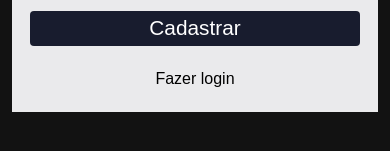
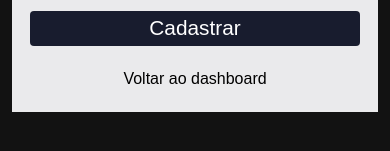
Before and after one commit to gustavolnx/ticket-tool, a React (Vite) app in the folder ticket/: page /register in a window 390 px wide. Shown: the part 565-716 px from the top of the page. Built offline with nearby package versions, Linux system fonts and the light colour scheme; no server answers.

Commit message:
1.1.1
- responsivity changes

```diff
--- a/ticket/src/pages/Dashboard/dashboard.css
+++ b/ticket/src/pages/Dashboard/dashboard.css
@@ -96,7 +96,7 @@ table td .badge {
   color: #fff;
 }
 
-@media screen and (max-width: 600px) {
+@media screen and (max-width: 950px) {
   table {
     border: 0;
   }
--- a/ticket/src/pages/SignUp/index.jsx
+++ b/ticket/src/pages/SignUp/index.jsx
@@ -65,7 +65,7 @@ export default function SigIn() {
           </button>
         </form>
 
-        <Link to="/">Fazer login</Link>
+        <Link to="/dashboard">Voltar ao dashboard</Link>
       </div>
     </div>
   );
```
